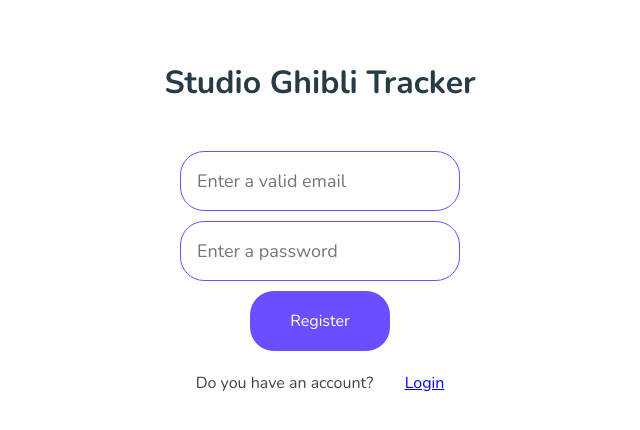
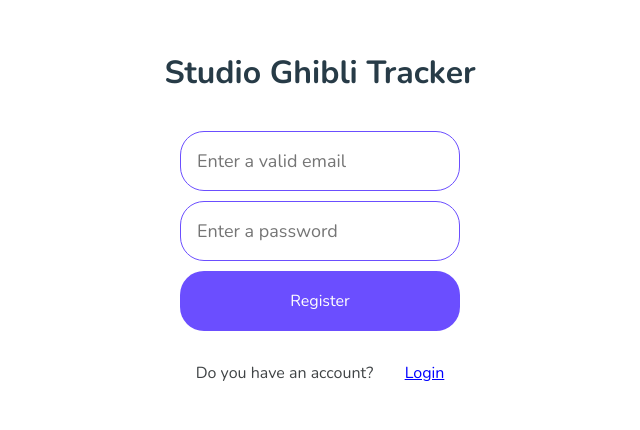
Before and after one commit to polipop-code/frondtend-studio-ghibli-tracker, a Next.js app: page /onboarding in a window 1280 px wide. Shown: the part 170-600 px from the top of the page, without its empty margins (320-960 px from the left). Built offline with nearby package versions, Linux system fonts and the light colour scheme.

Commit message:
cleanup login and onboarding styles, fixed some filter styles

```diff
--- a/pages/login.js
+++ b/pages/login.js
@@ -14,7 +14,6 @@
     <div className={styles.Login_wrapper}>
       <div className={styles.Login_container}>
         <h1>Studio Ghibli Tracker</h1>
-
         <form className={styles.Login_form} action="/" method="get">
           <input
             type="email"
--- a/styles/Onboarding.module.css
+++ b/styles/Onboarding.module.css
@@ -27,7 +27,7 @@
 .signin_form input {
   width: 280px;
   height: 60px;
-  margin: 10px auto 0;
+  margin: 0 auto 10px;
   padding-left: 16px;
   border: 1px solid var(--clr-primary);
   border-radius: 24px;
@@ -36,9 +36,9 @@
 }
 
 .signin_form button {
-  width: 140px;
+  width: 280px;
   height: 60px;
-  margin: 10px auto 0;
+  margin: 0 auto 10px;
   border: none;
   border-radius: 24px;
   color: #fffffc;
@@ -47,7 +47,7 @@
 
 .Onboarding_login {
   width: 280px;
-  margin: 20px auto 0px;
+  margin: 20px auto;
   display: flex;
   justify-content: space-around;
   align-items: center;
```
Also changed, not shown: components/Filter/Filter.module.css (+3 -4 lines), styles/Login.module.css (+5 -5 lines).
